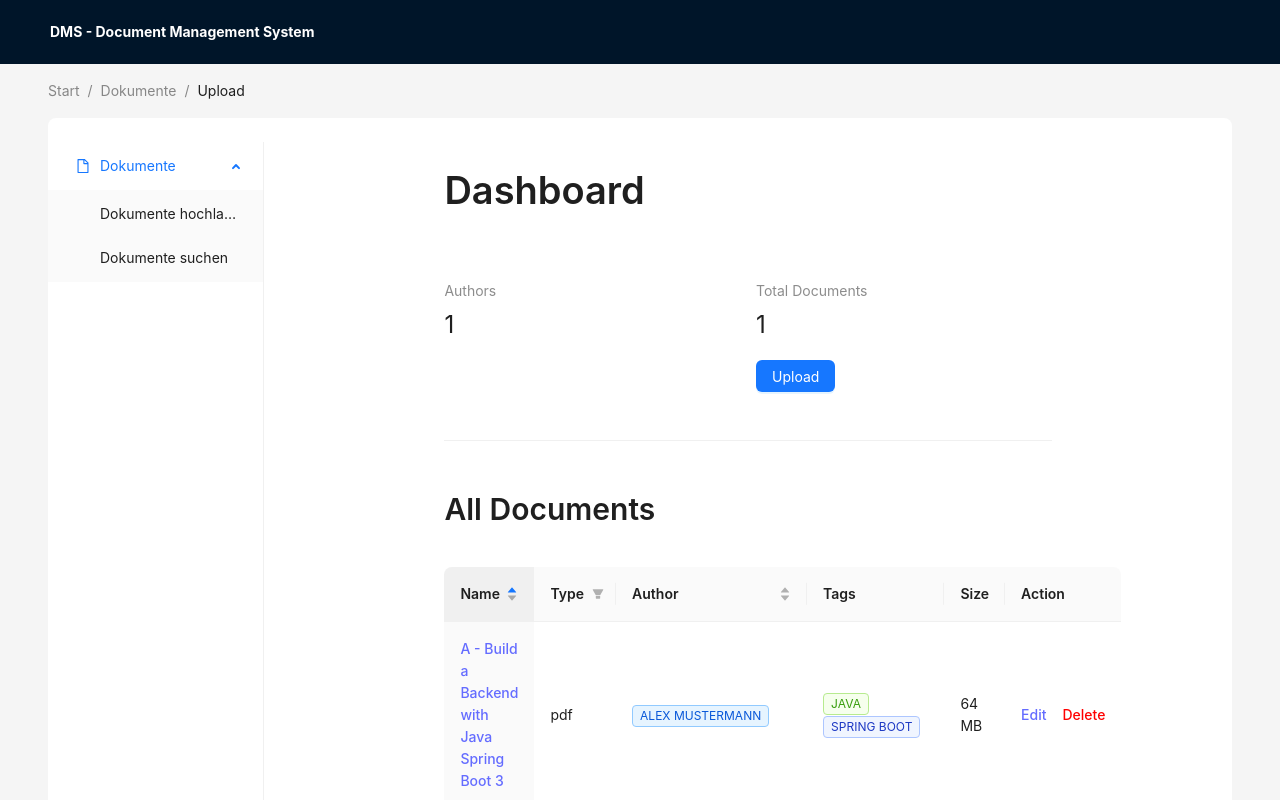
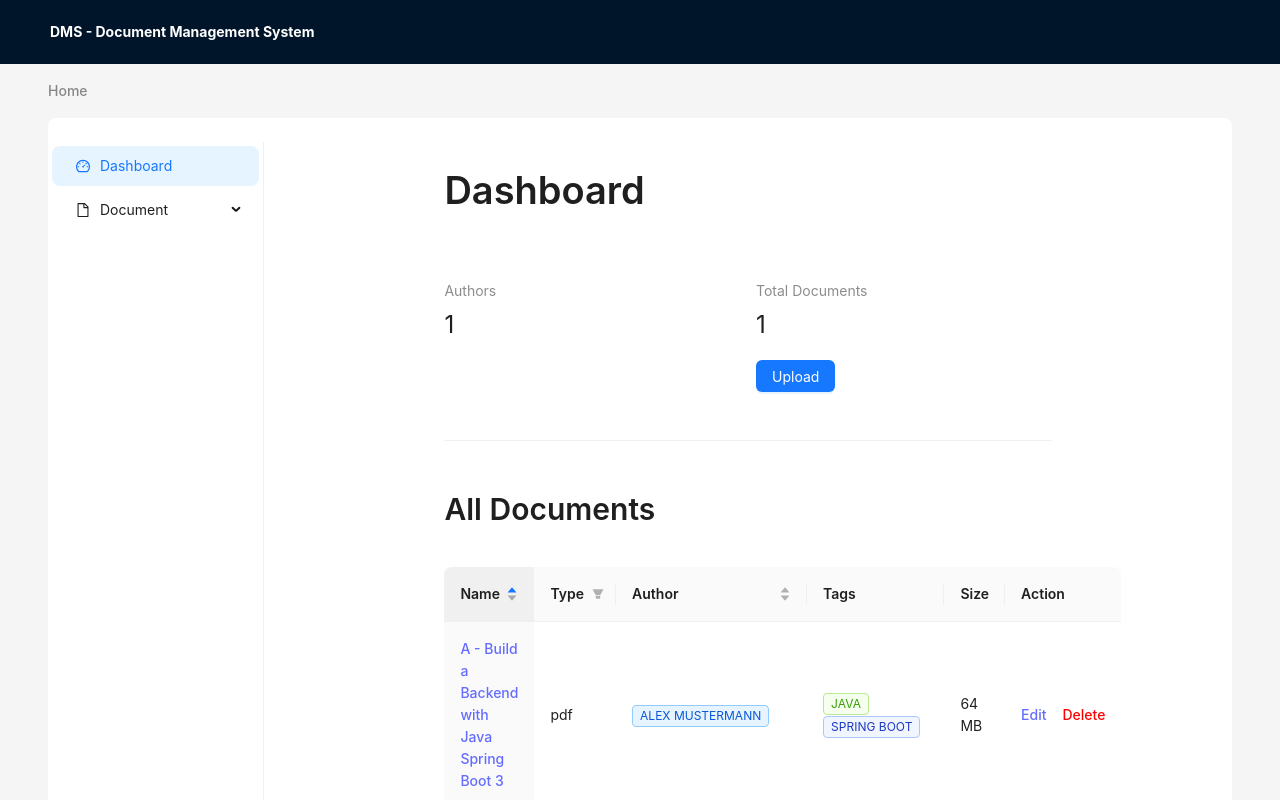
Before and after one commit to vaaniicx/dms, a React (Vite) app in the folder dms-ui/: page / in a window 1280 px wide. Shown: the top 800 px of the page. Built offline with nearby package versions, Linux system fonts and the light colour scheme.

Commit message:
configure breadcrumbs, add dashboard to menu

```diff
--- a/dms-ui/src/Layout.tsx
+++ b/dms-ui/src/Layout.tsx
@@ -1,49 +1,64 @@
-import { FileOutlined } from '@ant-design/icons';
+import { FileOutlined, DashboardOutlined } from '@ant-design/icons';
 import type { MenuProps } from 'antd';
 import { Breadcrumb, Layout, Menu, theme } from 'antd';
 import type { BreadcrumbItemType } from 'antd/es/breadcrumb/Breadcrumb';
 import type { ItemType } from 'antd/es/menu/interface';
 import DocumentUpload from './pages/DocumentUpload';
-import { Route, Routes, useNavigate } from 'react-router';
+import { Link, Route, Routes, useLocation, useNavigate } from 'react-router';
 import DocumentDashboard from './pages/DocumentDashboard';
 import DocumentSearch from './pages/DocumentSearch';
 
 const { Header, Content, Footer, Sider } = Layout;
 
-const breadCrumbs: BreadcrumbItemType[] = [
-  {
-    title: 'Start'
-  },
-  {
-    title: 'Dokumente'
-  },
-  {
-    title: 'Upload'
-  }
-]
+const breadCrumbs: Record<string, string> = {
+  'dashboard': 'Dashboard',
+  'document': 'Document',
+  'document/upload': 'Upload Document',
+  'document/search': 'Search Document',
+}
 
 function AppLayout() {
   const navigate = useNavigate();
+  const location = useLocation();
+  const path: string[] = location.pathname.split('/').filter(i => i);
 
+  const extraBreadcrumbItems = path.map((_, index) => {
+    const url = `${path.slice(0, index + 1).join('/')}`;
+    const label = breadCrumbs[url] || url;
+
+    return {
+      title: label
+    };
+  });
+
+  const breadcrumbItems: BreadcrumbItemType[] = [
+    { title: <Link to="/">Home</Link> },
+    ...extraBreadcrumbItems,
+  ];
   const {
     token: { colorBgContainer, borderRadiusLG },
   } = theme.useToken();
 
   const menuItems: MenuProps['items'] = [
     {
+      key: 'dashboardMenu',
+      icon: <DashboardOutlined />,
+      label: 'Dashboard',
+      onClick: () => navigate('dashboard')
+    },
+    {
       key: 'documentMenu',
       icon: <FileOutlined />,
-      label: 'Dokumente',
-      onTitleClick: () => navigate(''),
+      label: 'Document',
       children: [
         {
-          key: 'documentSubMenu1',
-          label: 'Dokumente hochladen',
+          key: 'documentSubMenu2',
+          label: 'Upload Document',
           onClick: () => navigate('document/upload')
         },
         {
-          key: 'documentSubMenu2',
-          label: 'Dokumente suchen',
+          key: 'documentSubMenu3',
+          label: 'Search Document',
           onClick: () => navigate('document/search')
         }
       ]
@@ -63,7 +78,7 @@ function AppLayout() {
       }}>
         <Breadcrumb
           style={{ margin: '16px 0' }}
-          items={breadCrumbs}
+          items={breadcrumbItems}
         />
         <Layout
           style={{
@@ -75,8 +90,8 @@ function AppLayout() {
           <Sider width={216} style={{ background: colorBgContainer }}>
             <Menu
               mode="inline"
-              defaultSelectedKeys={['documentMenu']}
-              defaultOpenKeys={['documentMenu']}
+              defaultSelectedKeys={['dashboardMenu']}
+              defaultOpenKeys={['dashboardMenu']}
               style={{ height: '100%', width: '100%' }}
               items={menuItems}
             />
@@ -88,6 +103,7 @@ function AppLayout() {
           }}>
             <Routes>
               <Route index element={<DocumentDashboard />} />
+              <Route path='dashboard' element={<DocumentDashboard />} />
               <Route path='document/upload' element={<DocumentUpload />} />
               <Route path='document/search' element={<DocumentSearch />} />
             </Routes>
```
